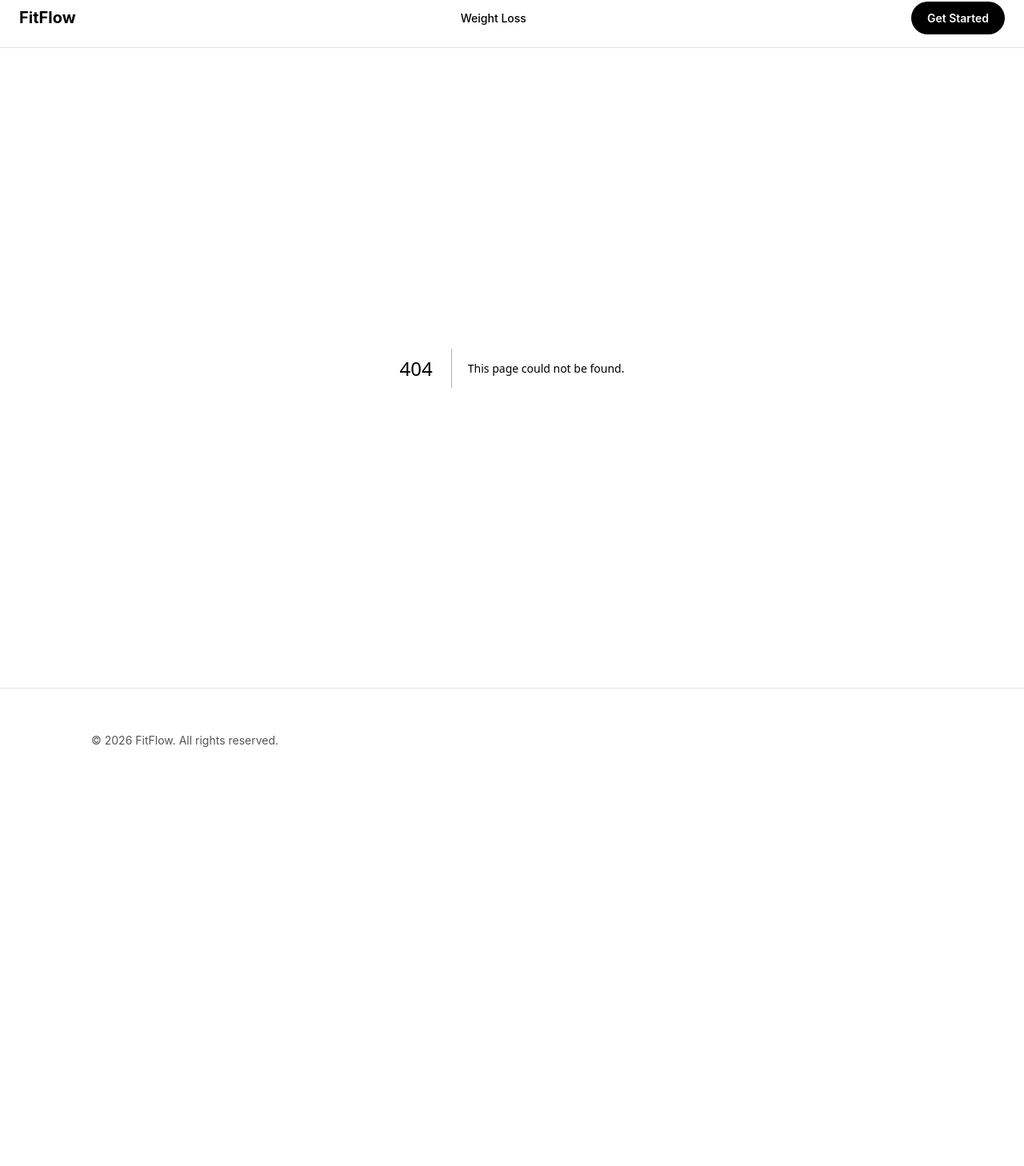
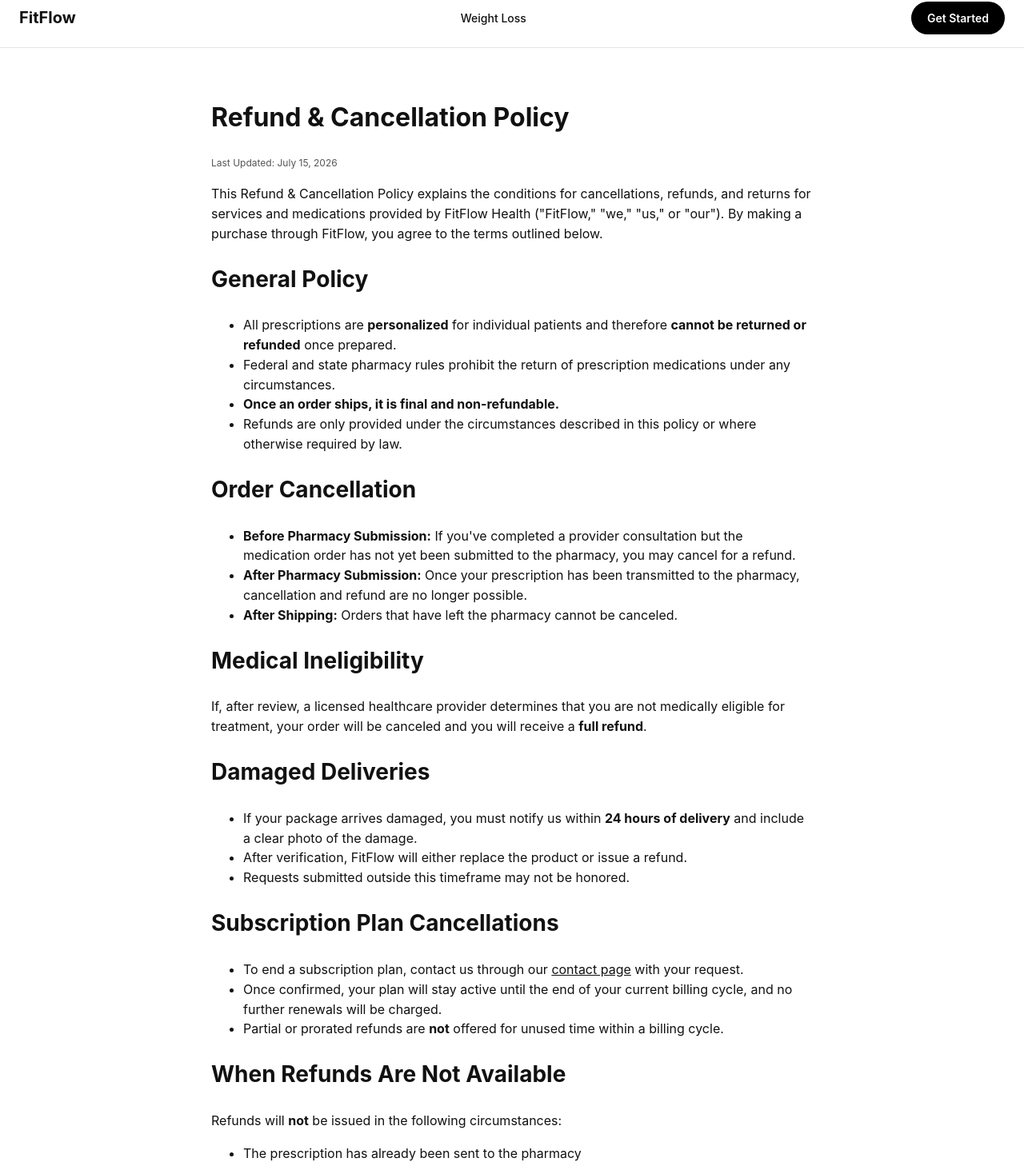
Before and after one commit to AdrienCohen1/fitflow-site, a Next.js app: page /refund-policy in a window 1280 px wide. Before the commit this address had no page. Shown: the part 49-1507 px from the top of the page at 80% size. Before the commit the page ends 1040 px from the top, so only its background shows below. Built offline with nearby package versions, Linux system fonts and the light colour scheme.

Commit message:
Add refund and cancellation policy page
This page outlines the refund and cancellation policy for FitFlow Health, detailing conditions for refunds, order cancellations, and related procedures.

```diff
--- /dev/null
+++ b/app/refund-policy/page.tsx
@@ -0,0 +1,124 @@
+import type { Metadata } from "next";
+
+export const metadata: Metadata = {
+  title: "Refund & Cancellation Policy | FitFlow Health",
+  description: "Refund and cancellation policy for FitFlow Health services and medications.",
+  alternates: { canonical: "/refund-policy" },
+};
+
+export default function RefundPolicyPage() {
+  return (
+    <div className="container" style={{ paddingTop: 40, paddingBottom: 60, maxWidth: 800 }}>
+      <h1>Refund &amp; Cancellation Policy</h1>
+      <p className="legal-note">Last Updated: July 15, 2026</p>
+
+      <p>
+        This Refund &amp; Cancellation Policy explains the conditions for cancellations, refunds,
+        and returns for services and medications provided by FitFlow Health (&quot;FitFlow,&quot;
+        &quot;we,&quot; &quot;us,&quot; or &quot;our&quot;). By making a purchase through FitFlow,
+        you agree to the terms outlined below.
+      </p>
+
+      <h2>General Policy</h2>
+      <ul>
+        <li>All prescriptions are <strong>personalized</strong> for individual patients and therefore <strong>cannot be returned or refunded</strong> once prepared.</li>
+        <li>Federal and state pharmacy rules prohibit the return of prescription medications under any circumstances.</li>
+        <li><strong>Once an order ships, it is final and non-refundable.</strong></li>
+        <li>Refunds are only provided under the circumstances described in this policy or where otherwise required by law.</li>
+      </ul>
+
+      <h2>Order Cancellation</h2>
+      <ul>
+        <li><strong>Before Pharmacy Submission:</strong> If you&apos;ve completed a provider consultation but the medication order has not yet been submitted to the pharmacy, you may cancel for a refund.</li>
+        <li><strong>After Pharmacy Submission:</strong> Once your prescription has been transmitted to the pharmacy, cancellation and refund are no longer possible.</li>
+        <li><strong>After Shipping:</strong> Orders that have left the pharmacy cannot be canceled.</li>
+      </ul>
+
+      <h2>Medical Ineligibility</h2>
+      <p>
+        If, after review, a licensed healthcare provider determines that you are not medically
+        eligible for treatment, your order will be canceled and you will receive a{" "}
+        <strong>full refund</strong>.
+      </p>
+
+      <h2>Damaged Deliveries</h2>
+      <ul>
+        <li>If your package arrives damaged, you must notify us within <strong>24 hours of delivery</strong> and include a clear photo of the damage.</li>
+        <li>After verification, FitFlow will either replace the product or issue a refund.</li>
+        <li>Requests submitted outside this timeframe may not be honored.</li>
+      </ul>
+
+      <h2>Subscription Plan Cancellations</h2>
+      <ul>
+        <li>To end a subscription plan, contact us through our <a href="/contact">contact page</a> with your request.</li>
+        <li>Once confirmed, your plan will stay active until the end of your current billing cycle, and no further renewals will be charged.</li>
+        <li>Partial or prorated refunds are <strong>not</strong> offered for unused time within a billing cycle.</li>
+      </ul>
+
+      <h2>When Refunds Are Not Available</h2>
+      <p>Refunds will <strong>not</strong> be issued in the following circumstances:</p>
+      <ul>
+        <li>The prescription has already been sent to the pharmacy</li>
+        <li>The customer changes their mind after an order has been processed</li>
+        <li>Incorrect or incomplete details provided by the customer (e.g., invalid or wrong shipping address)</li>
+        <li>Any violation of FitFlow&apos;s Terms of Service</li>
+        <li>Dissatisfaction with a compounded medication, since it is uniquely prepared for each patient</li>
+        <li>Shipments confirmed as <strong>delivered by the carrier</strong> to the correct address</li>
+      </ul>
+
+      <h2>Shipping Concerns</h2>
+      <ul>
+        <li>If a shipment is marked <strong>delivered by the carrier but not received</strong>, you must notify FitFlow within <strong>24 hours</strong> and submit documentation, such as a missing package claim.</li>
+        <li>If theft is suspected, a <strong>police report</strong> may be required before a replacement can be considered.</li>
+        <li>FitFlow is not responsible for packages after the carrier has confirmed delivery.</li>
+        <li>All medications are compounded and packaged for stability during transit. Variations in packaging or exposure to temperature changes do not qualify for a refund unless the dispensing pharmacy confirms that medication integrity has been compromised.</li>
+      </ul>
+
+      <h2>Requesting a Refund</h2>
+      <p>To request a refund:</p>
+      <ol>
+        <li><strong>Submit Your Request:</strong> Contact us through our <a href="/contact">contact page</a> or patient portal.</li>
+        <li><strong>Include Required Information:</strong> Provide your full name, email address, order number, payment date, and reason for the request. Attach supporting documents, such as photos if the medication arrived damaged.</li>
+        <li><strong>Processing Time:</strong> Refund requests are reviewed within 2–4 business days. You will be notified of the outcome.</li>
+        <li><strong>Refund Issuance:</strong> Approved refunds are returned to the original payment method within 5–10 business days. Please allow time for your bank or card issuer to post the credit.</li>
+      </ol>
+
+      <h2>Service Dissatisfaction</h2>
+      <p>
+        Concerns about service quality (such as delays or communication issues) do not
+        automatically qualify for refunds. However, FitFlow may review such cases individually at
+        its discretion.
+      </p>
+
+      <h2>Billing Errors &amp; Duplicate Payments</h2>
+      <ul>
+        <li>Refunds will be granted if a duplicate charge or billing error is confirmed.</li>
+        <li>If a pricing error occurs, FitFlow reserves the right to correct it and issue any applicable refund.</li>
+      </ul>
+
+      <h2>Chargebacks &amp; Payment Disputes</h2>
+      <p>
+        If a customer initiates a chargeback, payment dispute, or otherwise attempts to reverse a
+        payment through their bank or card issuer, FitFlow reserves the right to immediately
+        suspend or terminate all current and future services, prescriptions, shipments, and
+        account access while the dispute is under review.
+      </p>
+      <p>
+        If the dispute is resolved in FitFlow&apos;s favor, FitFlow may, at its sole discretion,
+        permanently terminate the customer&apos;s account and discontinue any remaining services
+        or shipments associated with the disputed purchase. Customers who initiate fraudulent or
+        abusive payment disputes may become permanently ineligible for future services.
+      </p>
+      <p>
+        Nothing in this section limits any other rights or remedies available to FitFlow under
+        these Terms or applicable law.
+      </p>
+
+      <h2>Contact</h2>
+      <p>
+        If you have any questions about this policy, please visit our{" "}
+        <a href="/contact">contact page</a>. We&apos;re available to help answer your questions.
+      </p>
+    </div>
+  );
+}
```
